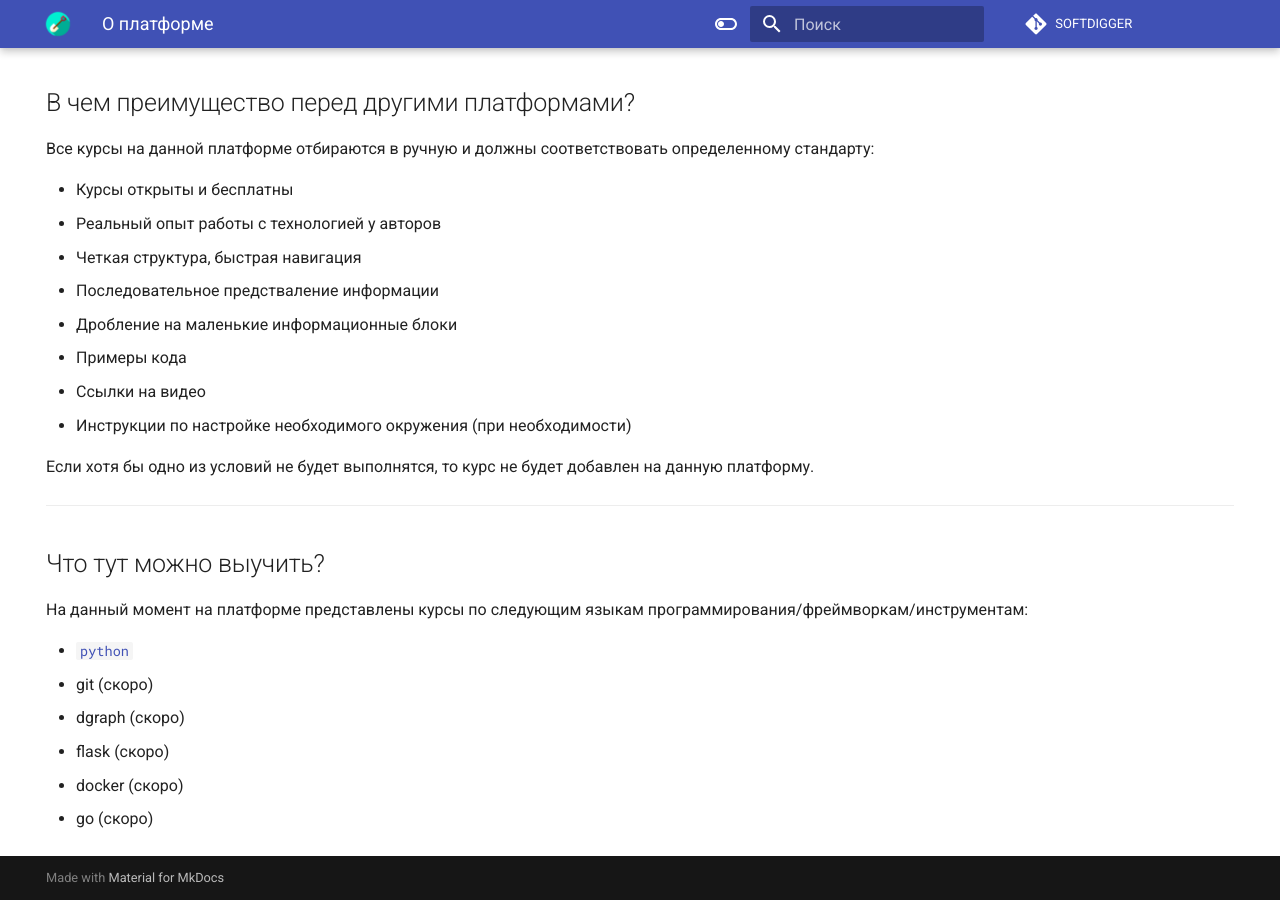
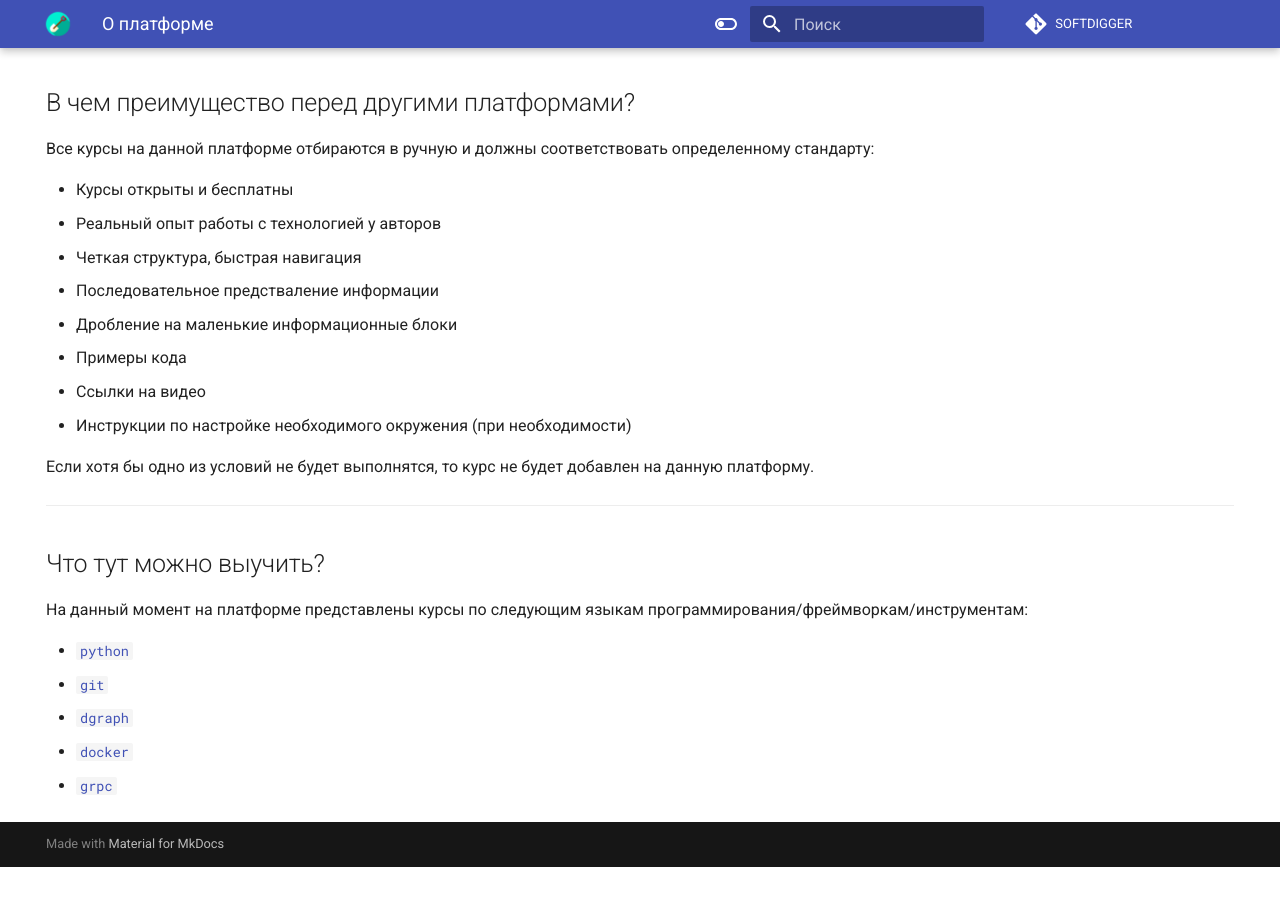
Before and after one commit to Dancheg97/softdigger, an MkDocs documentation site: the page built from docs/index.md, in a window 1280 px wide and 900 px high, scrolled down 775 px. Built offline with MkDocs 1.6.1 and Material for MkDocs 9.7.7, drawn with Linux system fonts in a browser that asks for light colours; comment, search, counter and statistics services are not loaded; after the commit the page ends 1642 px from its top, so only the background shows below that.

Commit message:
added several links

```diff
--- a/docs/index.md
+++ b/docs/index.md
@@ -47,8 +47,7 @@ hide:
 На данный момент на платформе представлены курсы по следующим языкам программирования/фреймворкам/инструментам:
 
 - [`python`](python/index.md)
-- git (скоро)
-- dgraph (скоро)
-- flask (скоро)
-- docker (скоро)
-- go (скоро)
+- [`git`](git/index.md)
+- [`dgraph`](dgraph/index.md)
+- [`docker`](docker/index.md)
+- [`grpc`](grpc/index.md)
```
